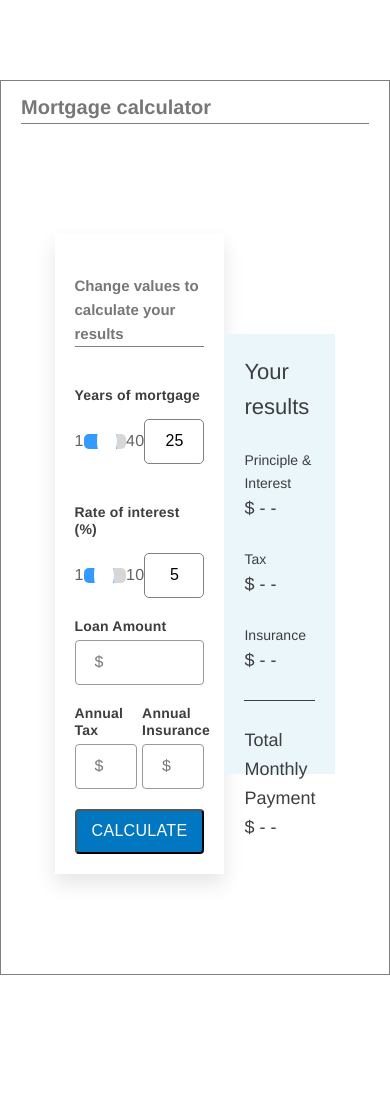
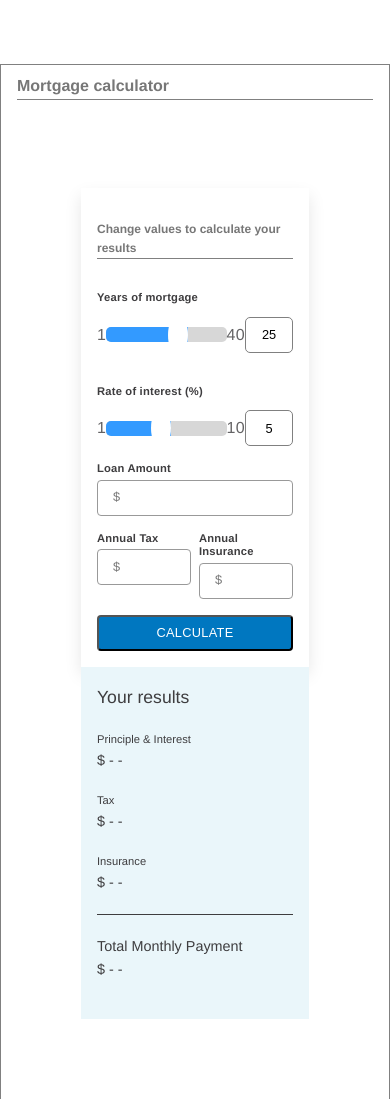
Before and after one commit to miguelamores/calculator, a website built with webpack: page index.html in a window 390 px wide. Shown: the top 1099 px of the page. Before the commit the page ends 1055 px from the top, so only its background shows below. Built offline with nearby package versions, Linux system fonts and the light colour scheme.

Commit message:
responsive design

```diff
--- a/sass/_base.scss
+++ b/sass/_base.scss
@@ -24,6 +24,12 @@
     --line: 1px solid var(--color-grey-light-2);
 }
 
+$bp-largest: 75em;     // 1200px
+$bp-large: 68.75em;    // 1100px
+$bp-medium: 56.25em;   // 900px
+$bp-small: 37.5em;     // 600px
+$bp-smallest: 31.25em; // 500px
+
 * {
     margin: 0;
     padding: 0;
@@ -38,6 +44,10 @@
 html {
     box-sizing: border-box;
     font-size: 62.5%;
+
+    @media only screen and (max-width: $bp-large) {
+        font-size: 50%;
+    }
 }
 
 body {
--- a/sass/_components.scss
+++ b/sass/_components.scss
@@ -10,6 +10,10 @@
     justify-content: center;
     align-items: center;
     padding: 10rem;
+
+    @media only screen and (max-width: $bp-small) {
+        flex-direction: column;
+    }
 }
 
 .calculator {
@@ -157,6 +161,10 @@
     background-color: #eaf6fa;
     padding: 2rem;
 
+    @media only screen and (max-width: $bp-small) {
+        width: 100%;
+    }
+
     &__title {
         font-size: 2.2rem;
         color: var(--color-grey-2);
```
